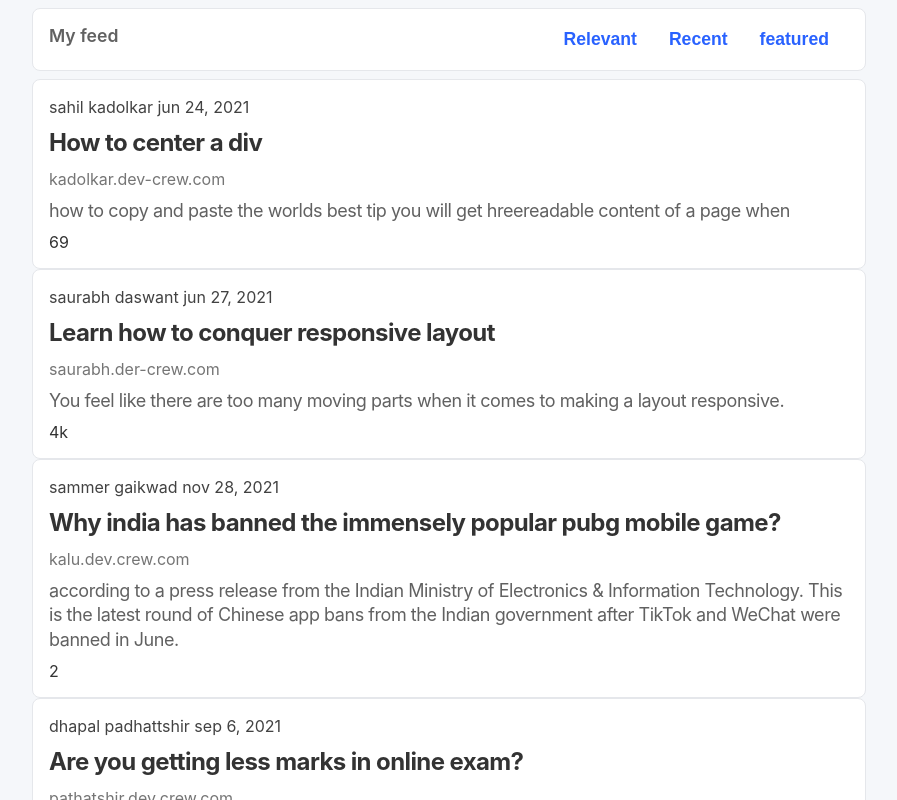
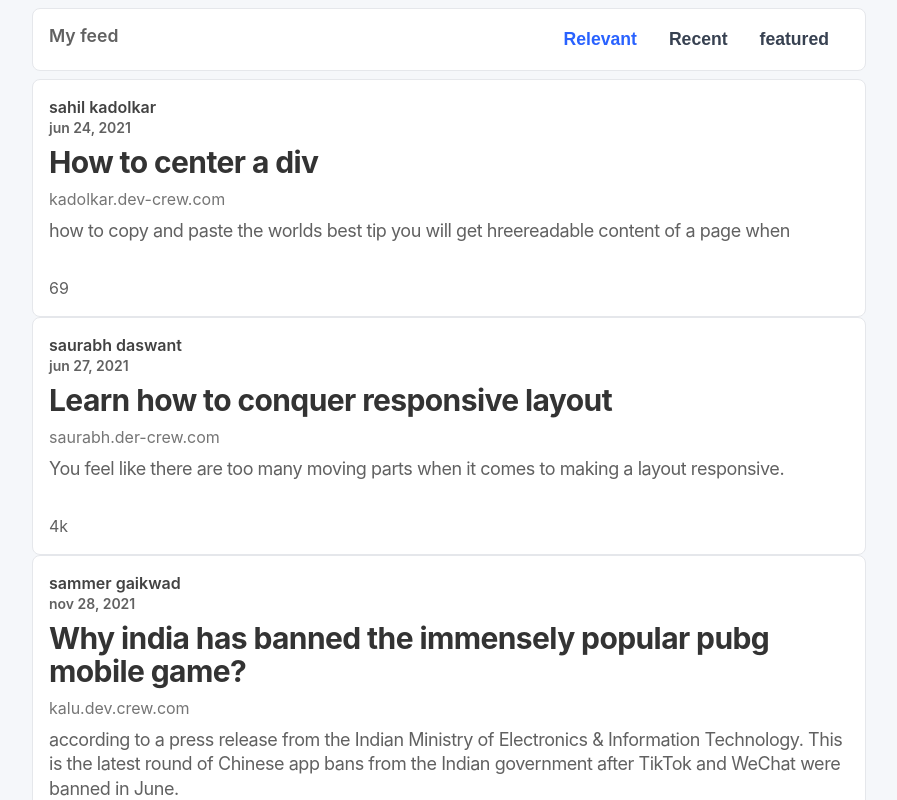
Before and after one commit to Saurabhdaswant/deployment, a React (Create React App) app: page / in a window 1280 px wide. Shown: the top 800 px of the page, without its empty margins (191-1088 px from the left). Built offline with nearby package versions, Linux system fonts and the light colour scheme; data requests are answered from the project's data file.

Commit message:
styling the blogs section

```diff
--- a/src/Blog.js
+++ b/src/Blog.js
@@ -5,17 +5,20 @@ const Blog = (props) => {
   const Topic = (props) => <p className="topic">{props.children}</p>;
   const Name = (props) => <p className="name">{props.children}</p>;
   const Domain = (props) => <p className="domain">{props.children}</p>;
-  //   const Date = (props) => <p className="date">{props.children}</p>;
+  const Like = (props) => <p className="like">{props.children}</p>;
+  const Date = (props) => <p className="date">{props.children}</p>;
 
   return (
     <div className="container">
       <Name>
-        {name} {date}
+        {name}
+        <Date>{date}</Date>
       </Name>
+
       <Topic>{topic}</Topic>
       <Domain>{domain}</Domain>
       <Context>{context}</Context>
-      {like}
+      <Like>{like}</Like>
     </div>
   );
 };
--- a/src/NavBar.js
+++ b/src/NavBar.js
@@ -3,7 +3,7 @@ const NavBar = () => {
     <div className="container navbar ">
       <h2 className="myfeed">My feed</h2>
       <div className="buttons">
-        <button>Relevant</button>
+        <button className="active">Relevant</button>
         <button>Recent</button>
         <button>featured</button>
       </div>
--- a/src/index.css
+++ b/src/index.css
@@ -46,10 +46,11 @@ p {
   font-size: 18px;
   line-height: 24.75px;
   letter-spacing: -0.45px;
+  margin-bottom: 2rem;
 }
 
 .topic {
-  font-size: 24px;
+  font-size: 1.875rem;
   font-weight: 700;
   line-height: 33px;
   letter-spacing: -0.6px;
@@ -59,10 +60,22 @@ p {
 .name {
   line-height: 22px;
   color: #424242;
+  font-weight: 600;
+}
+.date {
+  color: #616161;
+  line-height: 20px;
+  font-size: 14px;
 }
 
 .domain {
   color: #757575;
+  line-height: 24px;
+  font-size: 1rem;
+}
+
+.like {
+  color: #616161;
   line-height: 24px;
 }
 
@@ -73,10 +86,14 @@ button,
   border: none;
   border-radius: 8px;
   cursor: pointer;
-  color: #2962ff;
+  color: #374151;
   font-weight: 600;
   font-size: 1.1rem;
   background-color: transparent;
+}
+
+.buttons .active {
+  color: #2962ff;
 }
 
 button:hover {
```
